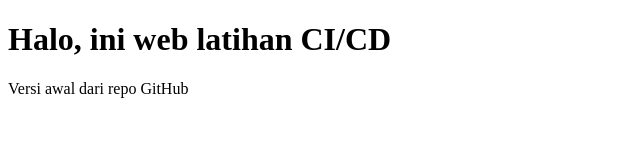
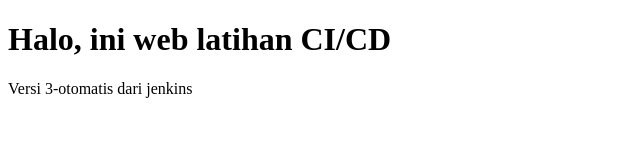
Before and after one commit to Nofidyandra/latihan-cicd, a plain HTML site: page public/index.html in a window 1280 px wide. Shown: the full height of the page, 0-640 px from the left. Drawn offline with Linux system fonts and the light colour scheme.

Commit message:
Update index.html

```diff
--- a/public/index.html
+++ b/public/index.html
@@ -5,6 +5,6 @@
 </head>
 <body>
 <h1>Halo, ini web latihan CI/CD</h1>
-<p>Versi awal dari repo GitHub</p>
+<p>Versi 3-otomatis dari jenkins</p>
 </body>
 </html>
```
